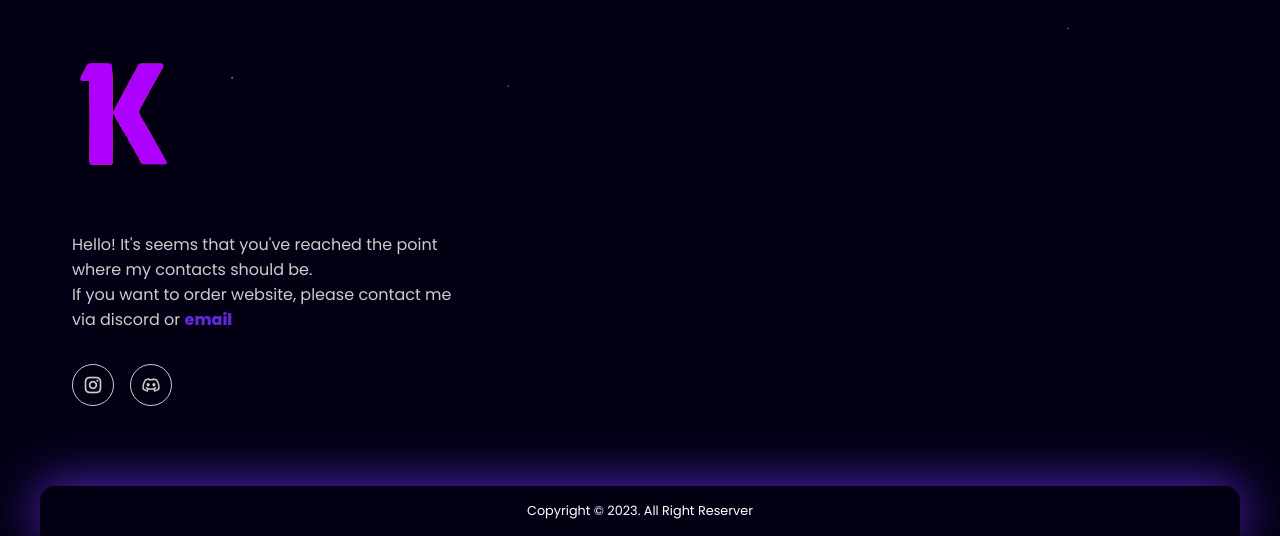
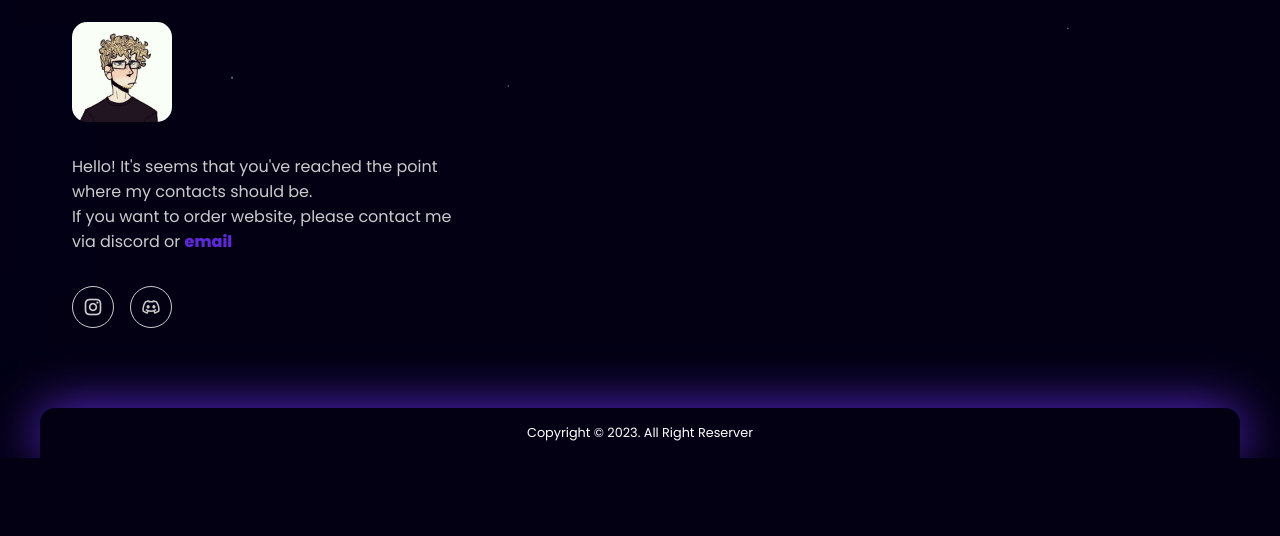
Before and after one commit to KyanidOfficial/kyanid-portfolio, a plain HTML site: page index.html in a window 1280 px wide. Shown: the part 1752-2288 px from the top of the page. After the commit the page ends 2210 px from the top, so only its background shows below. Drawn offline with nearby package versions, Linux system fonts and the light colour scheme.

Commit message:
everything back

```diff
--- a/index.html
+++ b/index.html
@@ -113,7 +113,7 @@
     <span class="footer-blur"></span>
     <div class="column">
       <div class="logo logo-round">
-        <img src="items/test.png">
+        <img src="items/logo.png">
       </div>
       <p>
         Hello! It's seems that you've reached the point where my contacts should be.<br> If you want to order website,
```
